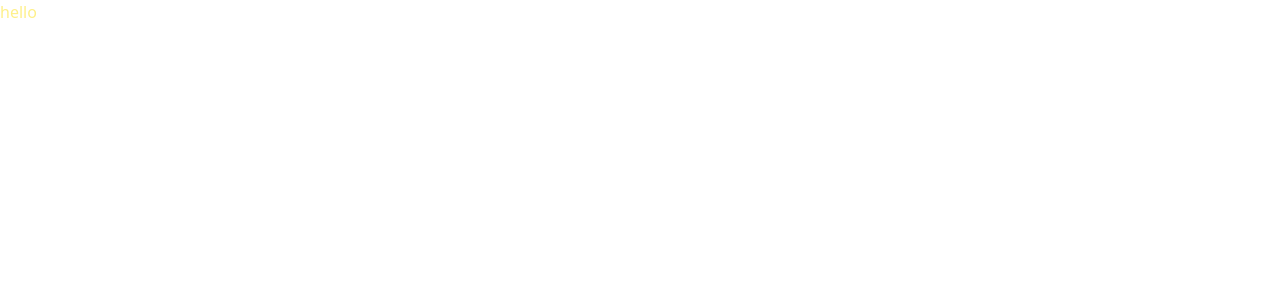
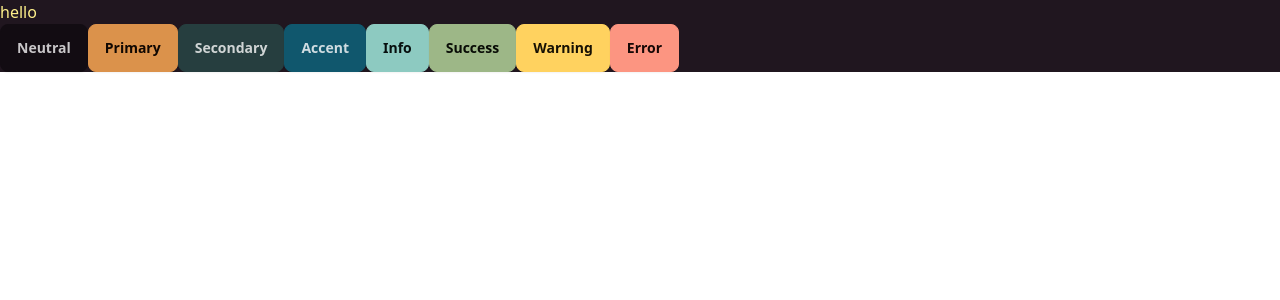
Before and after one commit to AyushRay06/videoCall, a React (Vite) app in the folder frontend/: page / in a window 1280 px wide. Shown: the top 300 px of the page. Built offline with nearby package versions, Linux system fonts and the light colour scheme.

Commit message:
daisy-ui-setup-w-themes

```diff
--- a/frontend/package.json
+++ b/frontend/package.json
@@ -19,6 +19,7 @@
     "@types/react-dom": "^19.1.6",
     "@vitejs/plugin-react": "^4.5.2",
     "autoprefixer": "^10.4.21",
+    "daisyui": "^4.12.24",
     "eslint": "^9.29.0",
     "eslint-plugin-react-hooks": "^5.2.0",
     "eslint-plugin-react-refresh": "^0.4.20",
--- a/frontend/src/App.jsx
+++ b/frontend/src/App.jsx
@@ -5,7 +5,17 @@ function App() {
 
   return (
     <>
-      <div className="text-yellow-200">hello</div>
+      <div data-theme="coffee">
+        <div className="text-yellow-200">hello</div>
+        <button class="btn btn-neutral">Neutral</button>
+        <button class="btn btn-primary">Primary</button>
+        <button class="btn btn-secondary">Secondary</button>
+        <button class="btn btn-accent">Accent</button>
+        <button class="btn btn-info">Info</button>
+        <button class="btn btn-success">Success</button>
+        <button class="btn btn-warning">Warning</button>
+        <button class="btn btn-error">Error</button>
+      </div>
     </>
   )
 }
--- a/frontend/tailwind.config.js
+++ b/frontend/tailwind.config.js
@@ -4,5 +4,41 @@ export default {
   theme: {
     extend: {},
   },
-  plugins: [],
+  plugins: [require("daisyui")],
+  daisyui: {
+    themes: [
+      "light",
+      "dark",
+      "cupcake",
+      "bumblebee",
+      "emerald",
+      "corporate",
+      "synthwave",
+      "retro",
+      "cyberpunk",
+      "valentine",
+      "halloween",
+      "garden",
+      "forest",
+      "aqua",
+      "lofi",
+      "pastel",
+      "fantasy",
+      "wireframe",
+      "black",
+      "luxury",
+      "dracula",
+      "cmyk",
+      "autumn",
+      "business",
+      "acid",
+      "lemonade",
+      "night",
+      "coffee",
+      "winter",
+      "dim",
+      "nord",
+      "sunset",
+    ],
+  },
 }
```
Also changed, not shown: 1 other file (tests, documents, lock files or other folders).
